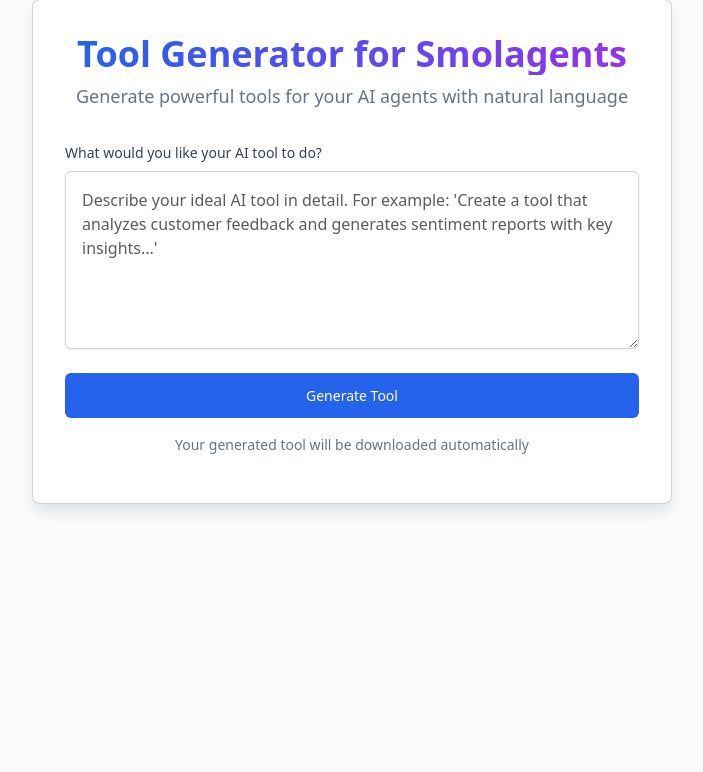
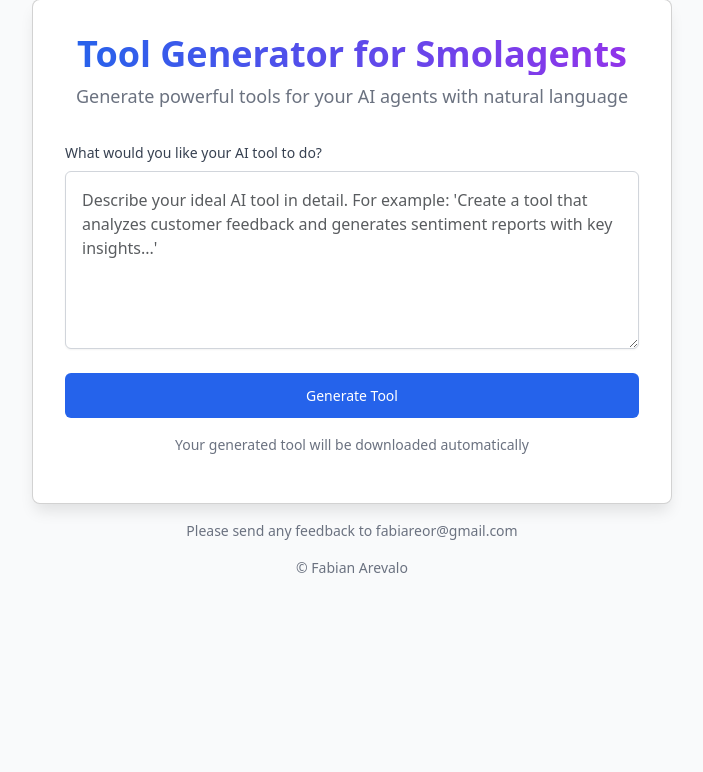
Before and after one commit to farev/CreAIte, a Flask app: template templates/index.html in a window 1280 px wide. Shown: the part 49-821 px from the top of the page, without its empty margins (288-991 px from the left). Run offline with Flask 3, Linux system fonts and the light colour scheme; the template is opened without the code that fills it, so the values that code supplies are empty; some libraries are stand-ins or nearby versions.

Commit message:
Added feedback option

```diff
--- a/templates/index.html
+++ b/templates/index.html
@@ -165,6 +165,8 @@
 
             <p class="footer-text">Your generated tool will be downloaded automatically</p>
         </div>
+        <p class="footer-text">Please send any feedback to fabiareor@gmail.com</p>
+        <p class="footer-text">© Fabian Arevalo</p>
     </div>
 
     {{ bootstrap.load_js() }}
```
